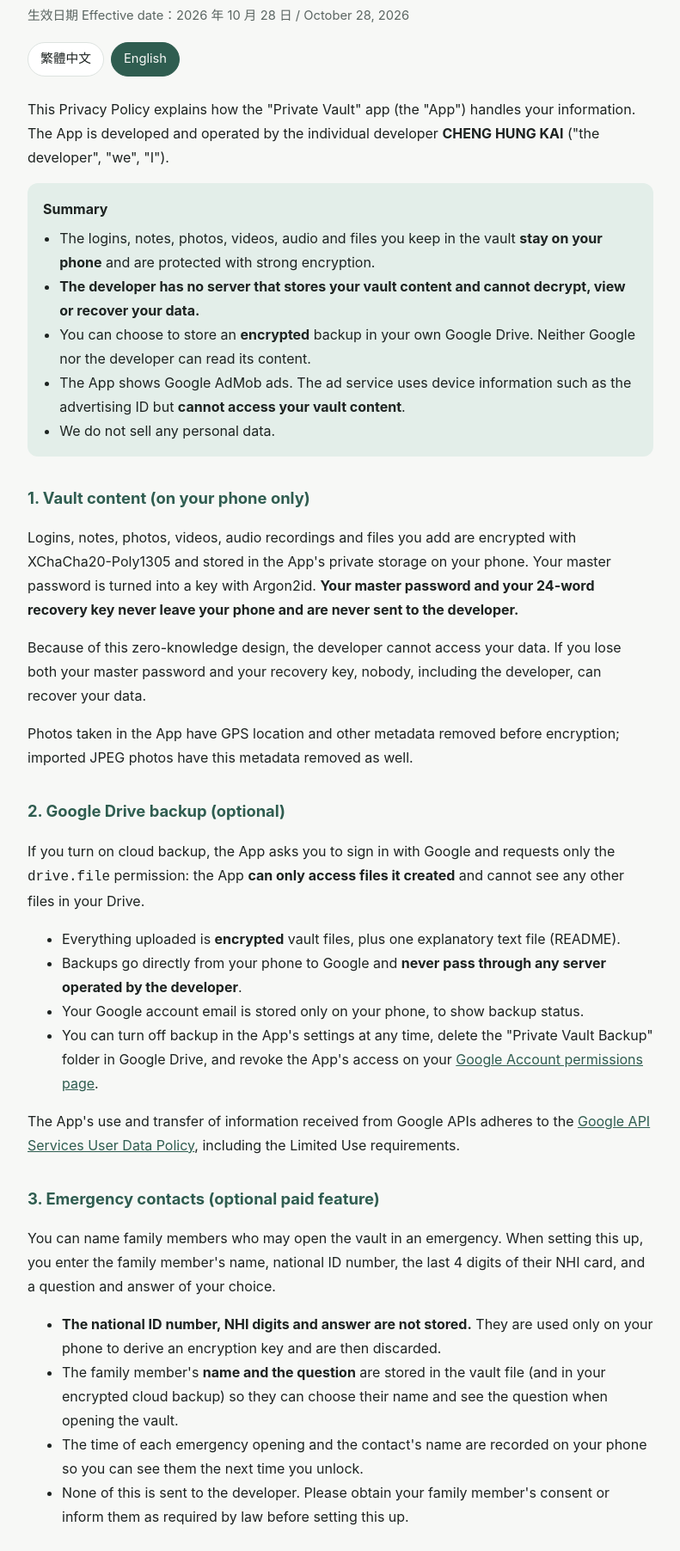
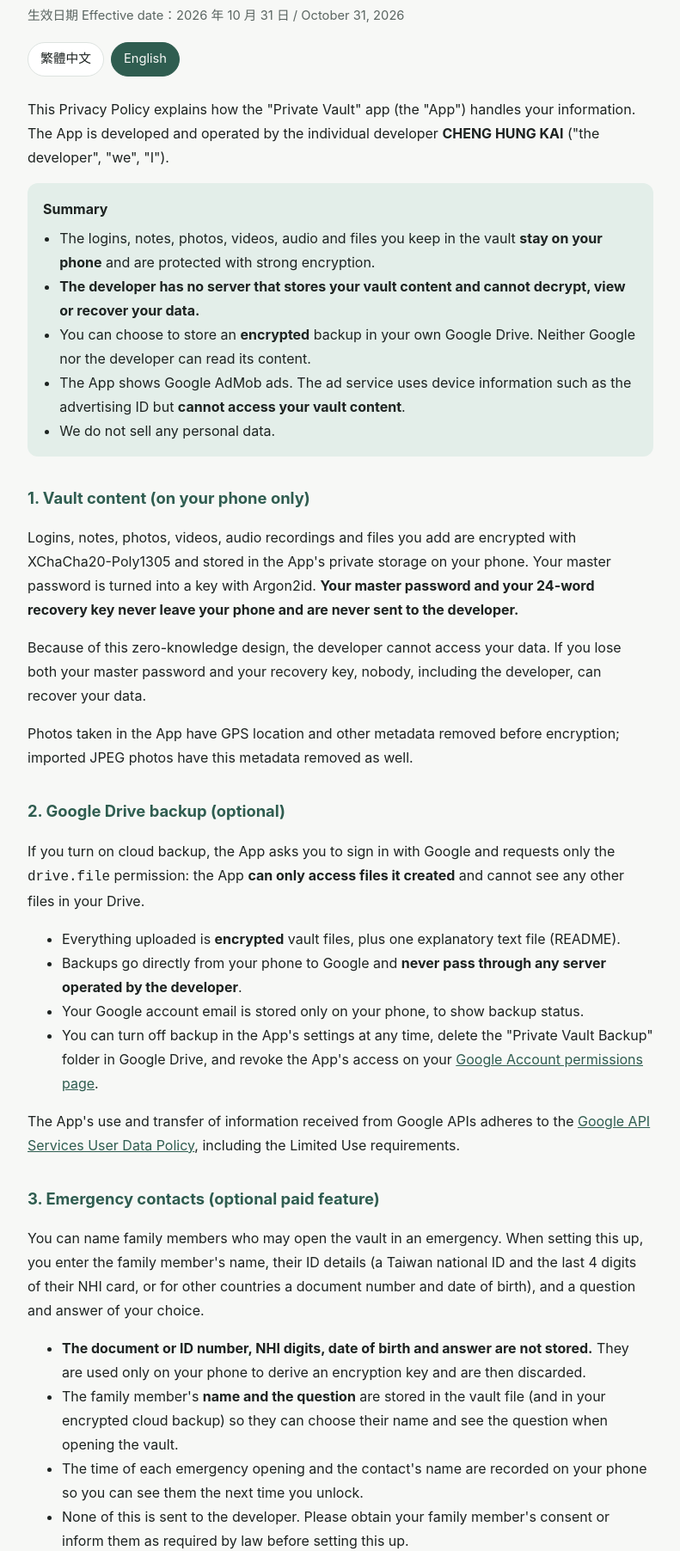
Before and after one commit to kaikai7916/kaikai7916.github.io, a plain HTML site: page privacy.html in a window 1280 px wide. Shown: the part 103-1907 px from the top of the page at 86% size, without its empty margins (244-1035 px from the left). Drawn offline with Linux system fonts and the light colour scheme.

Commit message:
Add files via upload

```diff
--- a/privacy.html
+++ b/privacy.html
@@ -68,7 +68,7 @@
 <main>
   <header>
     <h1>隱私保險箱 Private Vault<br>隱私權政策 / Privacy Policy</h1>
-    <div class="meta">生效日期 Effective date：2026 年 10 月 28 日 / October 28, 2026</div>
+    <div class="meta">生效日期 Effective date：2026 年 10 月 31 日 / October 31, 2026</div>
     <nav class="switch" aria-label="Language">
       <a href="#zh" data-lang="zh" class="on">繁體中文</a>
       <a href="#en" data-lang="en">English</a>
@@ -106,9 +106,9 @@
     <p>本 App 使用與傳輸自 Google API 取得的資訊，均遵守 <a href="https://developers.google.com/terms/api-services-user-data-policy">Google API 服務使用者資料政策</a>，包括「有限使用」（Limited Use）規定。</p>
 
     <h2>3. 緊急聯絡人（付費功能，選用）</h2>
-    <p>你可以指定家人在緊急時開啟保險箱。設定時你會輸入家人的姓名、身分證字號、健保卡卡號後 4 碼，以及你自訂的問題與答案。</p>
+    <p>你可以指定家人在緊急時開啟保險箱。設定時你會輸入家人的姓名、證件資料（台灣家人為身分證字號與健保卡卡號後 4 碼；其他國家家人為證件號碼與出生日期），以及你自訂的問題與答案。</p>
     <ul>
-      <li><strong>身分證字號、健保卡後 4 碼與答案不會被儲存</strong>，只在你的手機上用來運算出一把加密金鑰，運算後即丟棄。</li>
+      <li><strong>證件號碼、健保卡後 4 碼、出生日期與答案都不會被儲存</strong>，只在你的手機上用來運算出一把加密金鑰，運算後即丟棄。</li>
       <li>家人的<strong>姓名與你設定的問題</strong>會儲存在保險箱檔案中（也包含在你的加密雲端備份中），以便家人在開啟時選擇自己的名字並看到問題。</li>
       <li>緊急開啟的時間與聯絡人姓名會記錄在你的手機上，供你下次解鎖時查看。</li>
       <li>開發者不會收到上述任何資料。請你在設定前，依法徵得家人的同意或告知家人。</li>
@@ -207,9 +207,9 @@
     <p>The App's use and transfer of information received from Google APIs adheres to the <a href="https://developers.google.com/terms/api-services-user-data-policy">Google API Services User Data Policy</a>, including the Limited Use requirements.</p>
 
     <h2>3. Emergency contacts (optional paid feature)</h2>
-    <p>You can name family members who may open the vault in an emergency. When setting this up, you enter the family member's name, national ID number, the last 4 digits of their NHI card, and a question and answer of your choice.</p>
+    <p>You can name family members who may open the vault in an emergency. When setting this up, you enter the family member's name, their ID details (a Taiwan national ID and the last 4 digits of their NHI card, or for other countries a document number and date of birth), and a question and answer of your choice.</p>
     <ul>
-      <li><strong>The national ID number, NHI digits and answer are not stored.</strong> They are used only on your phone to derive an encryption key and are then discarded.</li>
+      <li><strong>The document or ID number, NHI digits, date of birth and answer are not stored.</strong> They are used only on your phone to derive an encryption key and are then discarded.</li>
       <li>The family member's <strong>name and the question</strong> are stored in the vault file (and in your encrypted cloud backup) so they can choose their name and see the question when opening the vault.</li>
       <li>The time of each emergency opening and the contact's name are recorded on your phone so you can see them the next time you unlock.</li>
       <li>None of this is sent to the developer. Please obtain your family member's consent or inform them as required by law before setting this up.</li>
```
